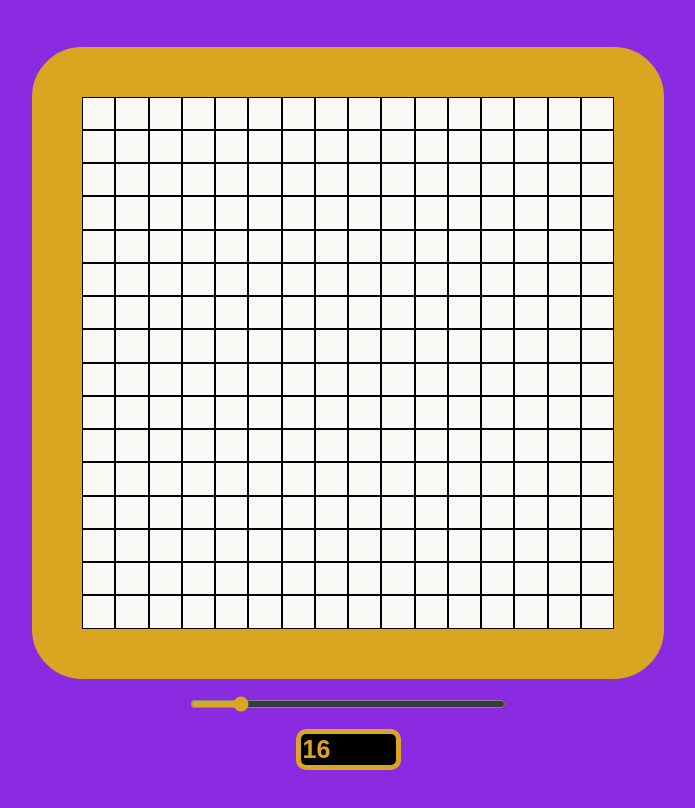
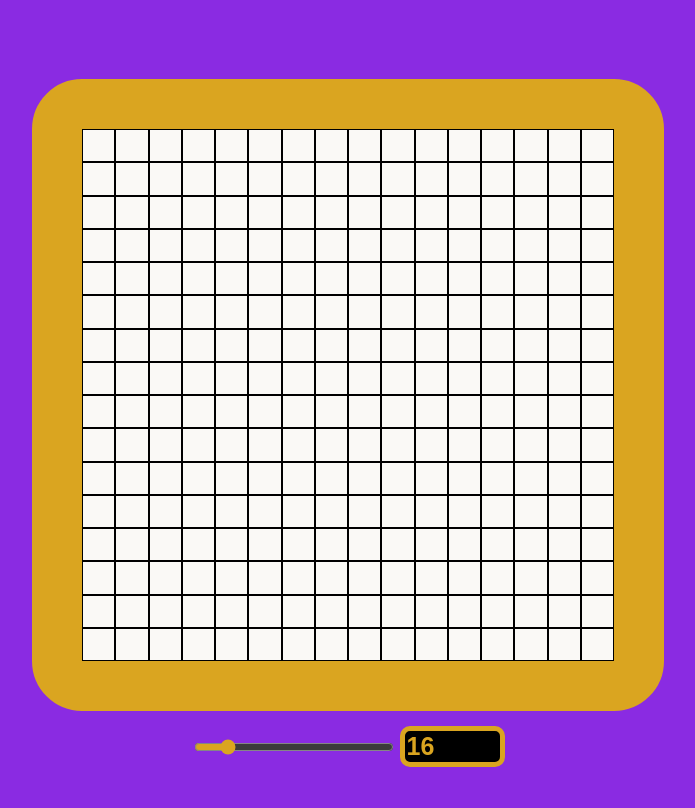
Before and after one commit to matta628/etch-a-sketch, a plain HTML site: page index.html in a window 1280 px wide. Shown: the whole page, without its empty margins (292-987 px from the left). Drawn offline with Linux system fonts and the light colour scheme.

Commit message:
Make slider and number input side by side

```diff
--- a/etch.js
+++ b/etch.js
@@ -4,6 +4,7 @@ container.style.flexDirection = "column";
 container.style.backgroundColor = "black";
 container.style.border = "50px solid goldenrod";
 container.style.borderRadius = "50px";
+container.style.marginTop = "30px"
 
 function clearGrid(parent){
     while (parent.lastElementChild){
--- a/index.html
+++ b/index.html
@@ -7,7 +7,11 @@
   </head>
   <body>
     <div class="container"></div>
-    <input type="range" id="slider" min="2" max="100" value="16" step="1" oninput="this.nextElementSibling.value = this.value">
-    <input type="number" id="text-input" min="2" max="100" value="16" step="1" oninput="this.previousElementSibling.value=this.value">
+    <div class="dimension-container">
+      <input type="range" id="slider" min="2" max="100" value="16" step="1" oninput="this.nextElementSibling.value = this.value">
+      <input type="number" id="text-input" min="2" max="100" value="16" step="1" oninput="this.previousElementSibling.value=this.value">
+    </div>
+
   </body>
+
 </html>
--- a/style.css
+++ b/style.css
@@ -8,7 +8,7 @@ body {
     gap: 15px;
 }
 #slider{
-    width: 25%;
+    width: 200px;
     accent-color: goldenrod;
 }
 #text-input{
```
